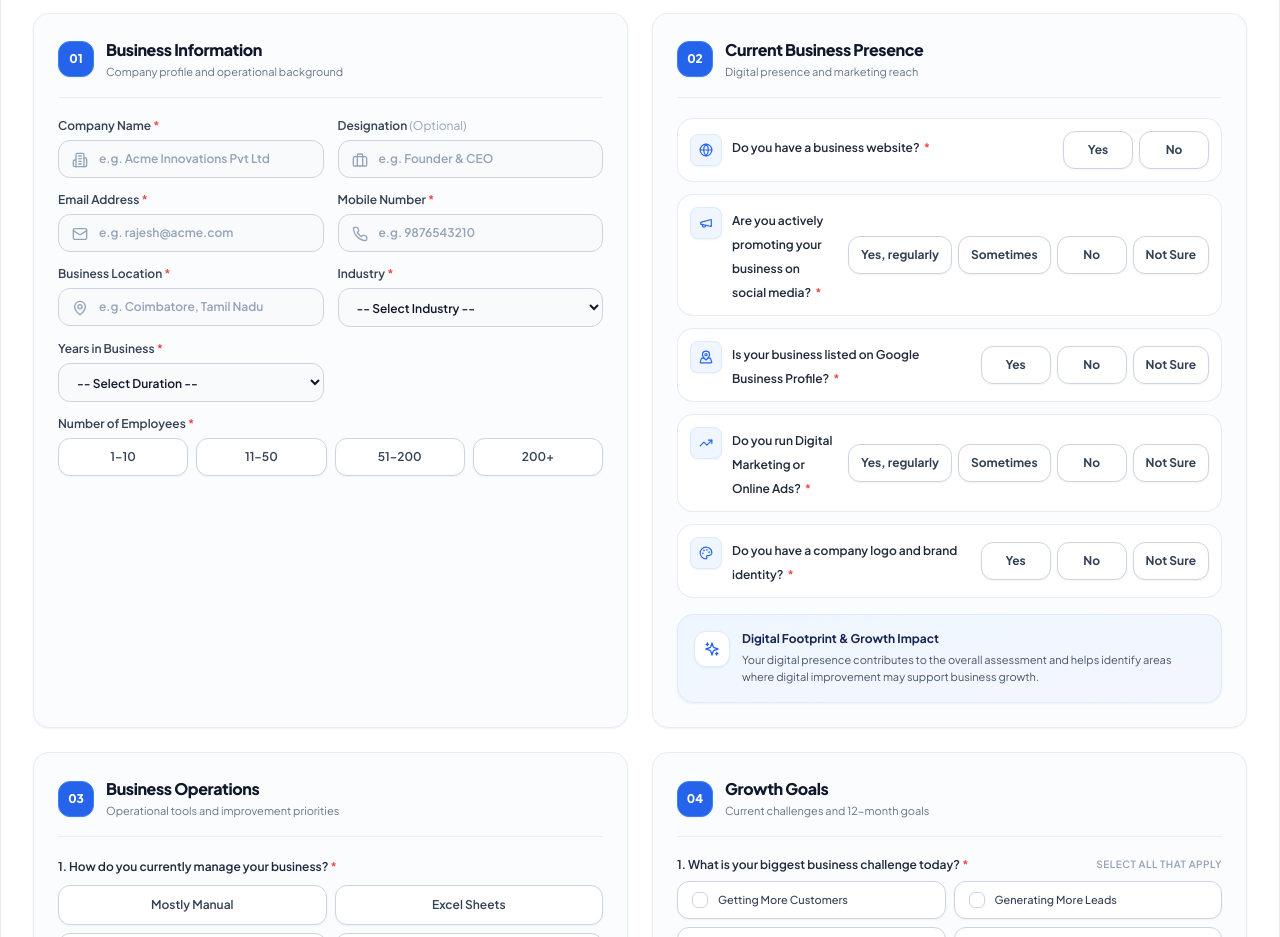
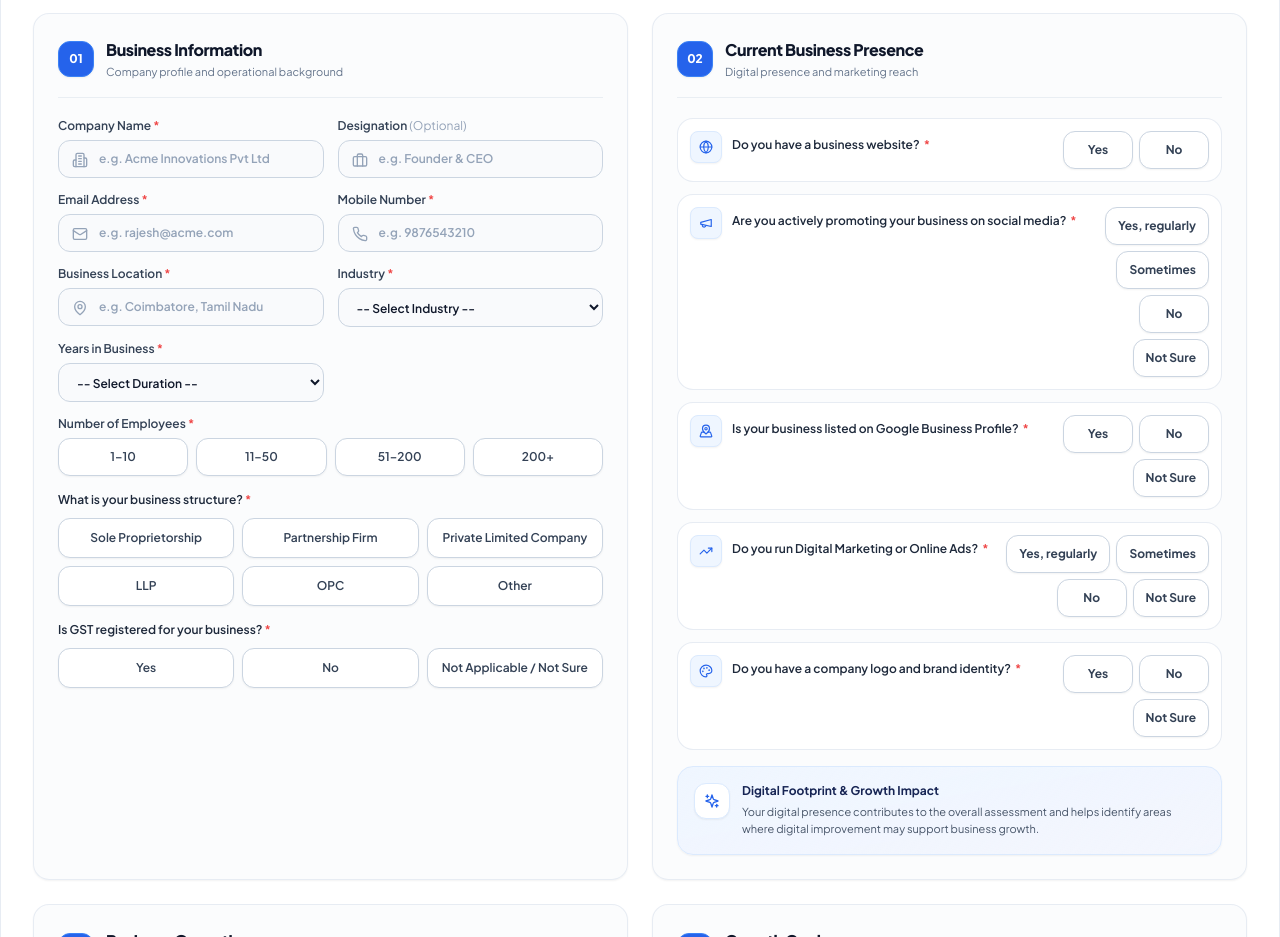
Before and after one commit to dev-ngstellar/ngstellar-business-score, a Next.js app: page / in a window 1280 px wide. Shown: the part 680-1617 px from the top of the page. Built offline with nearby package versions, Linux system fonts and the light colour scheme.

Commit message:
Refactor code structure for improved readability and maintainability

```diff
--- a/package.json
+++ b/package.json
@@ -3,8 +3,8 @@
   "version": "1.0.0",
   "private": true,
   "scripts": {
-    "dev": "next dev",
-    "dev:network": "next dev --hostname 0.0.0.0",
+    "dev": "next dev -H 192.168.1.7",
+    "dev:network": "next dev --hostname  192.168.1.7",
     "build": "next build",
     "start": "next start",
     "lint": "next lint",
--- a/src/app/api/business-health-check/route.ts
+++ b/src/app/api/business-health-check/route.ts
@@ -18,6 +18,8 @@ export async function POST(request: Request) {
       'industry',
       'yearsInBusiness',
       'employees',
+      'businessStructure',
+      'gstRegistered',
       'website',
       'socialMedia',
       'googleBusiness',
--- a/src/app/page.tsx
+++ b/src/app/page.tsx
@@ -27,6 +27,7 @@ import {
   Activity,
   FileText,
   ShieldCheck,
+  Info,
 } from 'lucide-react';
 
 interface ResultData {
@@ -51,6 +52,9 @@ export default function BusinessHealthCheckForm() {
     customIndustry: '',
     yearsInBusiness: '',
     employees: '',
+    businessStructure: '',
+    customBusinessStructure: '',
+    gstRegistered: '',
 
     // Section 2: Current Business Presence
     website: '',
@@ -203,6 +207,27 @@ export default function BusinessHealthCheckForm() {
         }
         break;
 
+      case 'businessStructure':
+        if (!value) {
+          errorMsg = 'Please select your business structure.';
+        }
+        break;
+
+      case 'customBusinessStructure':
+        if (
+          formData.businessStructure === 'Other' &&
+          (!trimmed || trimmed.length < 2)
+        ) {
+          errorMsg = 'Please specify your business structure.';
+        }
+        break;
+
+      case 'gstRegistered':
+        if (!value) {
+          errorMsg = 'Please select your GST registration status.';
+        }
+        break;
+
       case 'website':
         if (!value) {
           errorMsg = 'Please select an option.';
@@ -310,6 +335,26 @@ export default function BusinessHealthCheckForm() {
       return;
     }
 
+    if (field === 'businessStructure') {
+      setFormData((prev) => ({
+        ...prev,
+        businessStructure: value,
+        customBusinessStructure:
+          value === 'Other' ? prev.customBusinessStructure : '',
+      }));
+
+      if (value !== 'Other') {
+        setErrors((prev) => ({
+          ...prev,
+          businessStructure: '',
+          customBusinessStructure: '',
+        }));
+      } else if (errors.businessStructure) {
+        validateField('businessStructure', value);
+      }
+      return;
+    }
+
     setFormData((prev) => ({
       ...prev,
       [field]: value,
@@ -421,6 +466,8 @@ export default function BusinessHealthCheckForm() {
       'industry',
       'yearsInBusiness',
       'employees',
+      'businessStructure',
+      'gstRegistered',
       'website',
       'socialMedia',
       'googleBusiness',
@@ -448,6 +495,17 @@ export default function BusinessHealthCheckForm() {
       const valid = validateField(
         'customIndustry',
         formData.customIndustry
+      );
+
+      if (!valid) {
+        isValid = false;
+      }
+    }
+
+    if (formData.businessStructure === 'Other') {
+      const valid = validateField(
+        'customBusinessStructure',
+        formData.customBusinessStructure
       );
 
       if (!valid) {
@@ -577,6 +635,8 @@ export default function BusinessHealthCheckForm() {
       'industry',
       'yearsInBusiness',
       'employees',
+      'businessStructure',
+      'gstRegistered',
       'website',
       'socialMedia',
       'googleBusiness',
@@ -1129,7 +1189,8 @@ export default function BusinessHealthCheckForm() {
                         <option value="1–3 years">1–3 years</option>
                         <option value="3–5 years">3–5 years</option>
                         <option value="5–10 years">5–10 years</option>
-                        <option value="10+ years">10+ years</option>
+                        <option value="10–15 years">10–15 years</option>
+                        <option value="15+ years">15+ years</option>
                       </select>
                       <Err field="yearsInBusiness" />
                     </div>
@@ -1158,6 +1219,85 @@ export default function BusinessHealthCheckForm() {
                         ))}
                       </div>
                       <Err field="employees" />
+                    </div>
+
+                    {/* Business Structure */}
+                    <div className="sm:col-span-2">
+                      <label className="mb-2 block text-xs font-semibold leading-5 text-slate-800">
+                        What is your business structure? <span className="text-red-500">*</span>
+                      </label>
+                      <div className="grid grid-cols-2 gap-2 sm:grid-cols-3">
+                        {[
+                          'Sole Proprietorship',
+                          'Partnership Firm',
+                          'Private Limited Company',
+                          'LLP',
+                          'OPC',
+                          'Other',
+                        ].map((structure) => (
+                          <button
+                            key={structure}
+                            type="button"
+                            onClick={() => {
+                              handleInputChange('businessStructure', structure);
+                              validateField('businessStructure', structure);
+                            }}
+                            className={`w-full rounded-xl border min-h-[40px] px-3 py-2 text-xs font-semibold text-center transition-all focus:outline-none focus:ring-4 focus:ring-blue-500/10 ${formData.businessStructure === structure
+                              ? 'border-blue-600 bg-blue-600 text-white shadow-md shadow-blue-600/15'
+                              : 'border-slate-300 bg-white text-slate-700 shadow-sm hover:border-blue-300 hover:bg-blue-50 hover:text-blue-700 hover:shadow-md'
+                              }`}
+                          >
+                            {structure}
+                          </button>
+                        ))}
+                      </div>
+                      <Err field="businessStructure" />
+
+                      {formData.businessStructure === 'Other' && (
+                        <div className="mt-3">
+                          <label className="mb-1.5 block text-xs font-semibold text-slate-700">
+                            Specify Business Structure <span className="text-red-500">*</span>
+                          </label>
+                          <input
+                            type="text"
+                            value={formData.customBusinessStructure}
+                            onChange={(e) =>
+                              handleInputChange('customBusinessStructure', e.target.value)
+                            }
+                            onBlur={(e) =>
+                              validateField('customBusinessStructure', e.target.value)
+                            }
+                            className={inputClass('customBusinessStructure')}
+                          />
+                          <Err field="customBusinessStructure" />
+                        </div>
+                      )}
+                    </div>
+
+                    {/* GST Registration */}
+                    <div className="sm:col-span-2">
+                      <label className="mb-2 block text-xs font-semibold leading-5 text-slate-800">
+                        Is GST registered for your business? <span className="text-red-500">*</span>
+                      </label>
+                      <div className="grid grid-cols-1 gap-2 sm:grid-cols-3">
+                        {['Yes', 'No', 'Not Applicable / Not Sure'].map((status) => (
+                          <button
+                            key={status}
+                            type="button"
+                            onClick={() => {
+                              handleInputChange('gstRegistered', status);
+                              validateField('gstRegistered', status);
+                            }}
+                            className={`w-full rounded-xl border min-h-[40px] px-3 py-2 text-xs font-semibold text-center transition-all focus:outline-none focus:ring-4 focus:ring-blue-500/10 ${formData.gstRegistered === status
+                              ? 'border-blue-600 bg-blue-600 text-white shadow-md shadow-blue-600/15'
+                              : 'border-slate-300 bg-white text-slate-700 shadow-sm hover:border-blue-300 hover:bg-blue-50 hover:text-blue-700 hover:shadow-md'
+                              }`}
+                          >
+                            {status}
+                          </button>
+                        ))}
+                      </div>
+                      <Err field="gstRegistered" />
                     </div>
                   </div>
                 </div>
@@ -1222,8 +1362,8 @@ export default function BusinessHealthCheckForm() {
                           : 'border-slate-200/80 bg-white hover:border-slate-300'
                           }`}
                       >
-                        <div className="flex flex-col gap-3 sm:flex-row sm:items-center sm:justify-between">
-                          <div className="flex items-start gap-2.5">
+                        <div className="flex flex-col gap-3 sm:flex-row sm:items-start sm:justify-between">
+                          <div className="flex min-w-0 items-start gap-2.5">
                             <div className="flex h-8 w-8 shrink-0 items-center justify-center rounded-lg border border-blue-100 bg-blue-50 text-blue-600 shadow-sm">
                               <Icon className="h-3.5 w-3.5" />
                             </div>
@@ -1234,7 +1374,7 @@ export default function BusinessHealthCheckForm() {
                               </span>
                             </div>
                           </div>
-                          <div className="flex shrink-0 items-center gap-1.5 flex-wrap sm:flex-nowrap">
+                          <div className="flex min-w-0 shrink sm:flex-1 sm:justify-end items-center gap-1.5 flex-wrap">
                             {options.map((opt) => (
                               <button
                                 key={opt}
@@ -1243,7 +1383,7 @@ export default function BusinessHealthCheckForm() {
                                   handleInputChange(field, opt);
                                   validateField(field, opt);
                                 }}
-                                className={`min-w-[70px] min-h-[38px] rounded-xl border px-3 py-2 text-xs font-bold transition-all duration-200 focus:outline-none focus:ring-4 focus:ring-blue-500/10 ${(formData as any)[field] === opt
+                                className={`min-w-[70px] min-h-[38px] flex-1 sm:flex-none rounded-xl border px-3 py-2 text-xs font-bold transition-all duration-200 focus:outline-none focus:ring-4 focus:ring-blue-500/10 ${(formData as any)[field] === opt
                                   ? 'border-blue-600 bg-blue-600 text-white shadow-md shadow-blue-600/15'
                                   : 'border-slate-300 bg-white text-slate-700 shadow-sm hover:border-blue-300 hover:bg-blue-50 hover:text-blue-700 hover:shadow-md'
                                   }`}
@@ -1682,7 +1822,7 @@ export default function BusinessHealthCheckForm() {
                   <div className="flex flex-col items-center justify-between gap-4 rounded-xl border border-slate-800 bg-slate-950/60 p-3.5 sm:flex-row">
                     <div>
                       <span className="text-[10px] font-bold uppercase tracking-[0.18em] text-blue-400">
-                        Assessment Result • {result.id}
+                       Result
                       </span>
                       <h2 className="mt-0.5 text-xl font-extrabold tracking-tight sm:text-2xl">
                         Your Business Health Score
@@ -1729,6 +1869,28 @@ export default function BusinessHealthCheckForm() {
                     </div>
                   </div>
 
+                  {/* Important Assessment Note */}
+                  <aside className="rounded-xl border border-amber-400/30 bg-gradient-to-br from-blue-950/80 via-slate-900/95 to-amber-950/30 p-4 shadow-lg shadow-blue-950/20 sm:p-5" role="note">
+                    <div className="flex items-start gap-3">
+                      <div className="flex h-9 w-9 shrink-0 items-center justify-center rounded-lg border border-amber-300/30 bg-amber-400/10 text-amber-300">
+                        <Info className="h-4 w-4" aria-hidden="true" />
+                      </div>
+
+                      <div className="min-w-0">
+                        <h3 className="text-xs font-extrabold uppercase tracking-[0.16em] text-amber-300">
+                          Important  Note
+                        </h3>
+                        <p className="mt-2 text-xs leading-relaxed text-slate-200 sm:text-sm">
+                          <strong className="font-extrabold text-white">Note:</strong>{' '}
+                          Your Health Check score is calculated based on the information provided through this assessment. It does not include your business&apos;s financial performance, such as profit, loss, cash flow, outstanding liabilities, or recent financial losses.
+                        </p>
+                        <p className="mt-3 text-xs font-semibold leading-relaxed text-cyan-100 sm:text-sm">
+                          For a comprehensive 100% business assessment, including financial performance and financial health, please contact the NG Stellar team for a detailed evaluation.
+                        </p>
+                      </div>
+                    </div>
+                  </aside>
+
                   {/* Strengths & Opportunities side-by-side Grid */}
                   <div className="grid grid-cols-1 gap-3 md:grid-cols-2">
 
```
Also changed, not shown: 2 other files (tests, documents, lock files or other folders).
